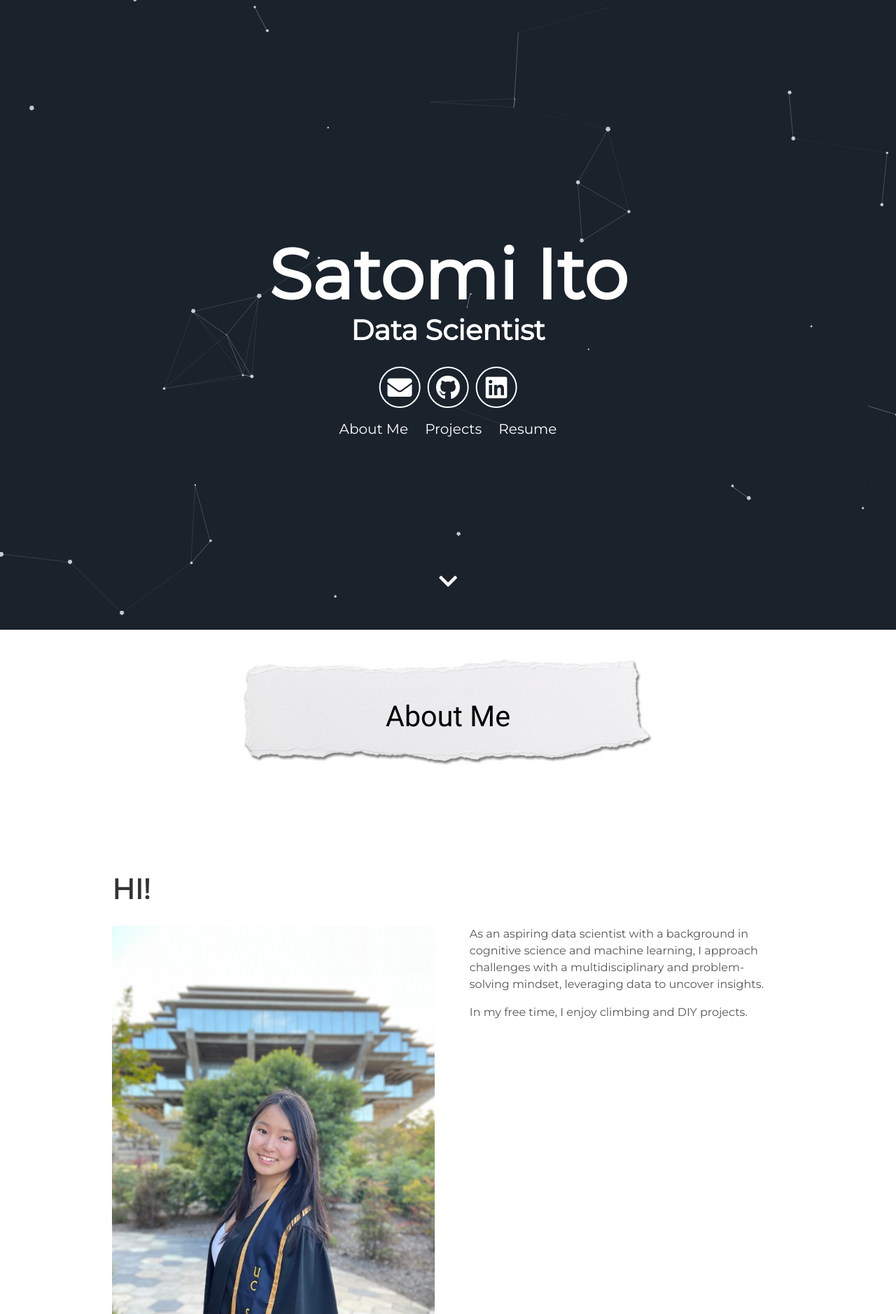
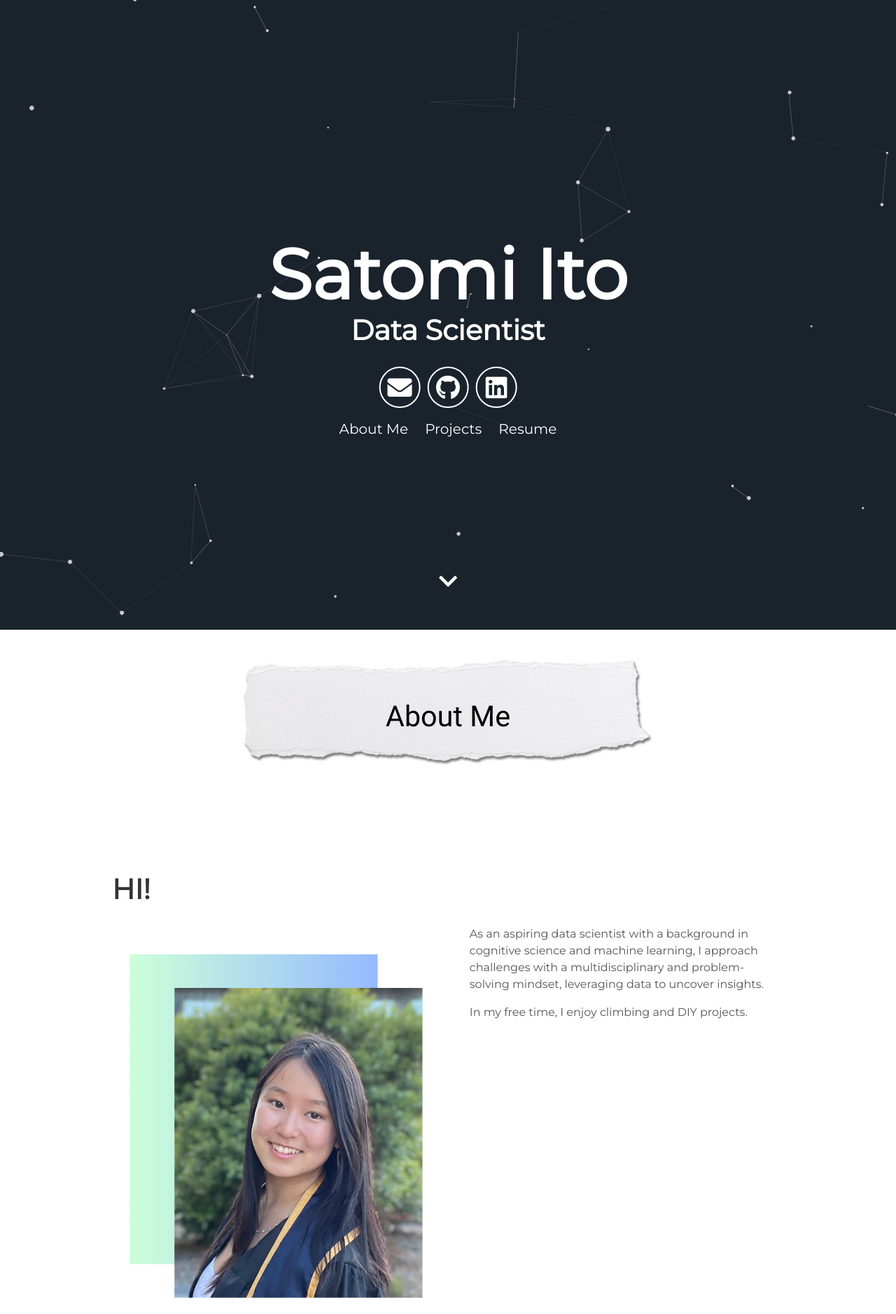
Before and after one commit to satomitheito/satomitheito.github.io, a Jekyll site: the page built from index.html, in a window 1280 px wide. Shown: the top 1878 px of the page at 70% size. Built offline with Jekyll 4.4.1, drawn with Linux system fonts in a browser that asks for light colours; grey boxes are pictures that could not be loaded.

Commit message:
new prof

```diff
--- a/_includes/about.html
+++ b/_includes/about.html
@@ -5,7 +5,7 @@
   <div class="contents-right">
     <h1>HI!</h1>
     <div class="images-left">
-      <img alt="About Me Image" src="{{ "/assets/img/grad.jpg" | prepend: site.baseurl }}" />
+      <img alt="About Me Image" src="{{ "/assets/img/prof.png" | prepend: site.baseurl }}" />
     </div>
     <p>
       As an aspiring data scientist with a background in cognitive science and machine learning, I approach challenges with a multidisciplinary and problem-solving mindset, leveraging data to uncover insights.
```
Also changed, not shown: assets/img/prof.png (added).
